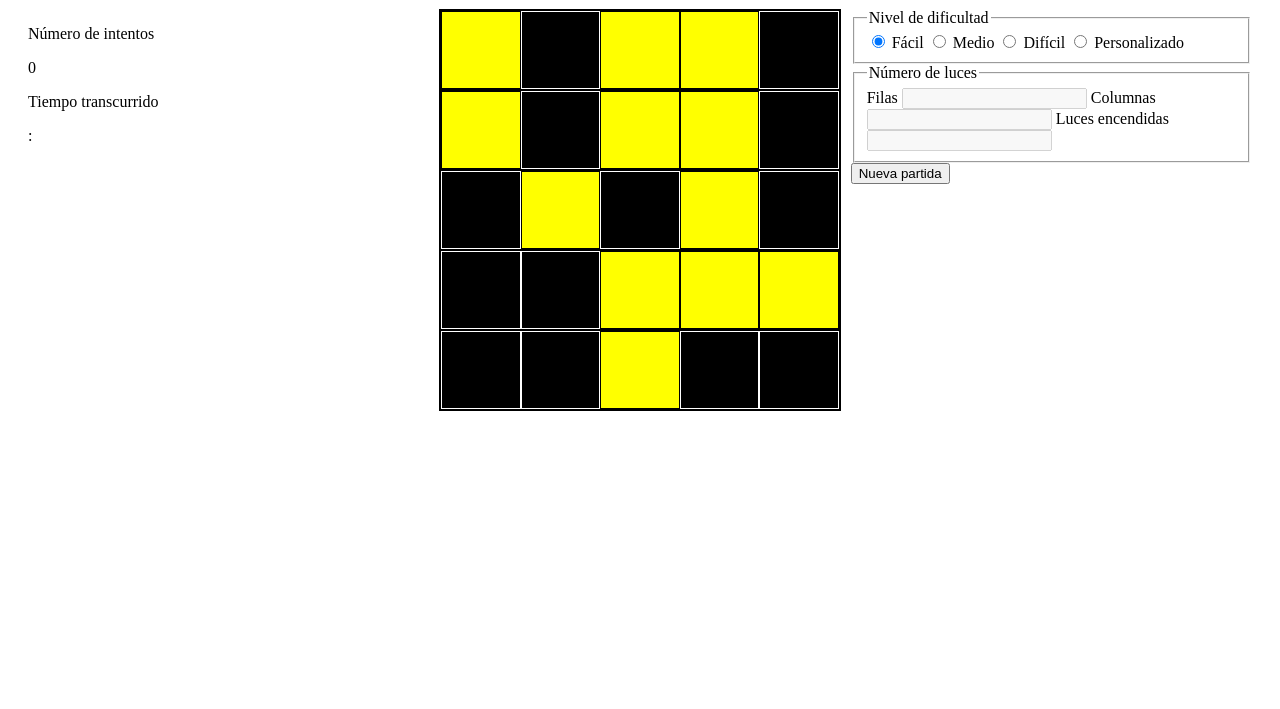
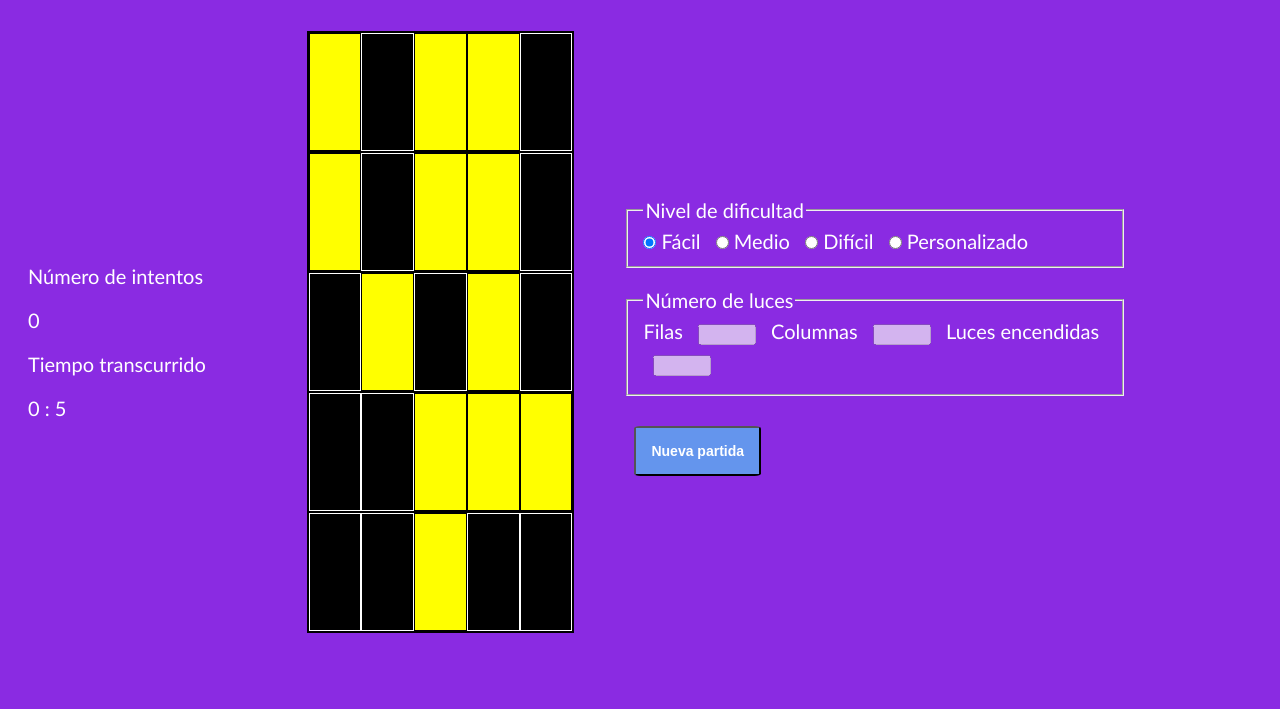
Before and after one commit to santi-xiao/practice1dec, a plain HTML site: page index.html in a window 1280 px wide. Shown: the part 91-800 px from the top of the page. Drawn offline with Linux system fonts and the light colour scheme.

Commit message:
Cambiando CSS, timer y limpieza del tablero

```diff
--- a/js/main.js
+++ b/js/main.js
@@ -20,6 +20,11 @@ let columns = 5;
 
 // * Nivel de dificultad del juego
 let level = 0;
+
+// * Valores timer
+let minutes = 0;
+let seconds = 0;
+let isPaused = false;
 
 //  * EVENTO RADIO BUTTONS
 formDifficulty[0].onchange = (e) => {
@@ -63,7 +68,6 @@ const changeDifficulty = () => {
       alert("Los parámetros pasados son incorrectos");
       return;
     }
-
     rows = +document.getElementById("rows").value;
     columns = +document.getElementById("columns").value;
     startLigths = +document.getElementById("ligths").value;
@@ -73,7 +77,6 @@ const changeDifficulty = () => {
   createBoard(rows, columns);
   drawBoard();
   initialLigths(startLigths);
-  boardID.style.pointerEvents = "";
 };
 
 // * DIBUJA UN BOARD EN EL HTML
@@ -105,18 +108,6 @@ const drawBoard = () => {
       rowDiv.appendChild(square);
     }
   }
-  // * TIMER
-  // let minutes = 0;
-  // let seconds = 0;
-  // setInterval(() => {
-  //   seconds += 1;
-  //   if (seconds === 60) {
-  //     seconds = 0;
-  //     minutes += 1;
-  //   }
-  //   timeMinutesDiv.textContent = minutes;
-  //   timeSecondsDiv.textContent = seconds;
-  // }, 1000);
 };
 
 // * CAMBIA EL ESTADO DE UN CUADRADO CLICKADO
@@ -135,6 +126,19 @@ const switchOnOff = (e) => {
   attempts += 1;
   attemptsDiv.textContent = attempts;
 };
+
+// * TIMER
+const timerInterval = setInterval(() => {
+  if (!isPaused) {
+    seconds += 1;
+    if (seconds === 60) {
+      seconds = 0;
+      minutes += 1;
+    }
+    timeMinutesDiv.textContent = minutes;
+    timeSecondsDiv.textContent = seconds;
+  }
+}, 1000);
 
 // * RECOGE LOS CUADRADOS ADYACENTES AL CLICKADO
 const dominoEffect = (e) => {
@@ -209,6 +213,7 @@ const winnerMethod = () => {
   if (winscore === points) {
     boardID.style.pointerEvents = "none";
     winMessage.innerText = "¡Enhorabuena, has ganado!";
+    isPaused = true;
   }
 };
 
@@ -217,6 +222,12 @@ const removeTableBoard = () => {
   board = [];
   boardID.innerHTML = "";
   winMessage.innerText = "";
+  attempts = 0;
+  boardID.style.pointerEvents = "";
+  attemptsDiv.textContent = attempts;
+  minutes = 0;
+  seconds = 0;
+  isPaused = false;
 };
 
 createBoard(rows, columns);
--- a/style/styles.css
+++ b/style/styles.css
@@ -1,17 +1,30 @@
-.bodyGrid {
-  display: grid;
-  grid-template-columns: 1fr 1fr 1fr;
-  padding: 20px;
-  gap: 10px;
+body {
+  background-color: blueviolet;
+  color: white;
+  font-family: "Gill Sans", "Gill Sans MT", Calibri, "Trebuchet MS", sans-serif;
+  font-size: 20px;
 }
 #title {
   text-align: center;
+}
+.bodyGrid {
+  display: flex;
+  flex-wrap: wrap;
+  align-items: center;
+  justify-content: end;
+  padding: 20px;
+  gap: 50px;
+}
+#body-info {
+  flex-grow: 1;
 }
 #body-board {
   border: 1px solid black;
   display: flex;
   flex-direction: column;
-  height: 400px;
+  height: 600px;
+  flex-grow: 5;
+  flex-shrink: 0;
 }
 #body-board > div {
   border: 1px solid black;
@@ -19,8 +32,34 @@
   display: flex;
 }
 #body-board > div > div {
-  /* border: 1px solid white; */
   flex: 1;
+}
+#body-settings {
+  flex-grow: 1;
+  flex-shrink: 1;
+}
+#body-settings form {
+  width: 80%;
+  margin: 20px 0px;
+}
+#body-ligths input {
+  width: 50px;
+  margin: 5px 10px;
+}
+#body-difficulty input {
+  margin: 5px 0px;
+}
+#body-difficulty label {
+  margin-right: 10px;
+}
+#newGame-button {
+  margin: 10px;
+  background-color: cornflowerblue;
+  padding: 15px;
+  border-radius: 5%;
+  font-size: 14px;
+  font-weight: bold;
+  color: white;
 }
 .ligthOff {
   background-color: Black;
```
Also changed, not shown: index.html (+0 -3 lines).
